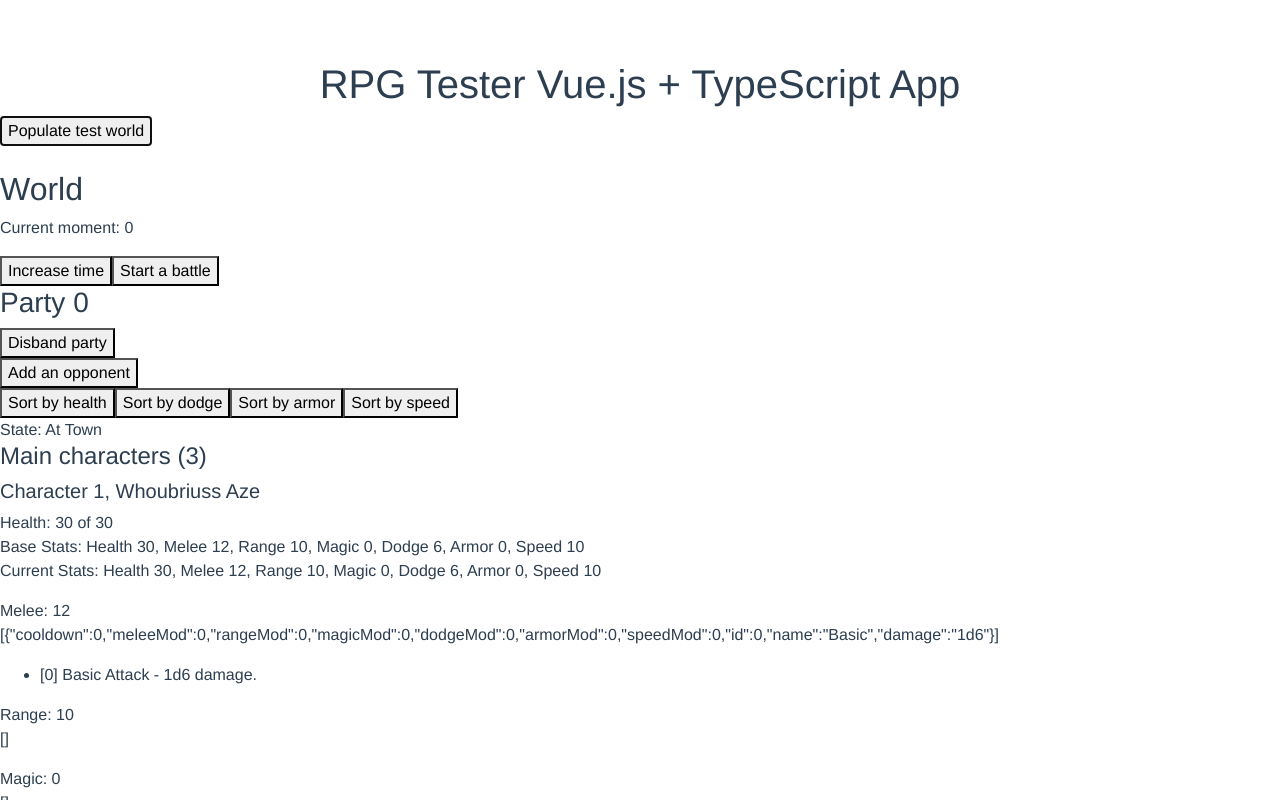
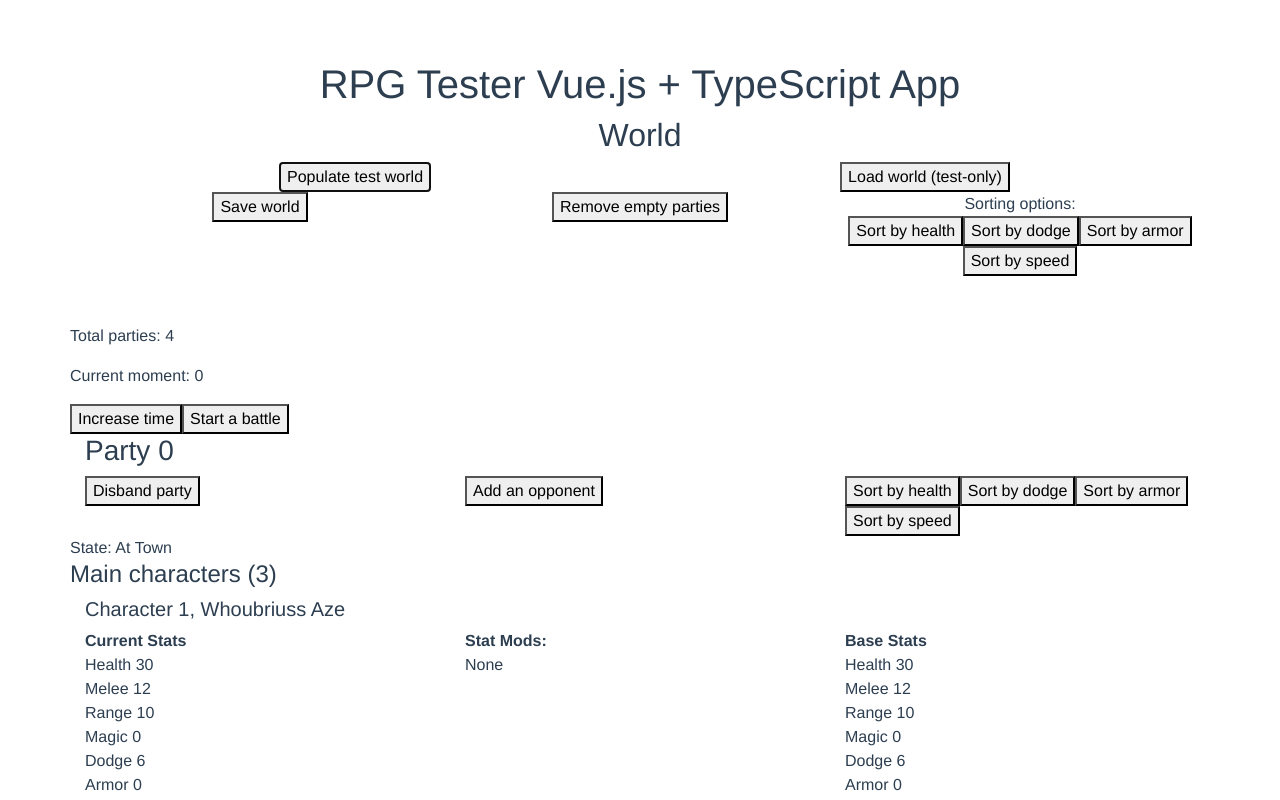
Before and after one commit to JamesSkemp/vuejs-tutorial, a Vue app: page / in a window 1280 px wide. Both pictures are taken after a click on the button "Populate test world". Shown: the top 800 px of the page. Built offline with nearby package versions, Linux system fonts and the light colour scheme.

Commit message:
Update display to leverage Bootstrap and tweak organization

```diff
--- a/src/components/CharacterDisplay.vue
+++ b/src/components/CharacterDisplay.vue
@@ -1,11 +1,35 @@
 <template>
-	<div>
+	<b-container>
+		<b-row>
+			<b-col>
 				<h5>Character {{ character.id }}, {{ character.name }}</h5>
+			</b-col>
+		</b-row>
+		<b-row align-v="start">
+			<b-col>
+				<strong>Current Stats</strong><br />
+				<span v-for="stat in currentStats()" :key="stat">
+					{{stat}}<br />
+				</span>
+			</b-col>
+			<b-col>
+				<strong>Stat Mods:</strong><br />
+				<span v-for="statMod in statMods()" :key="statMod">{{statMod}}<br /></span>
+			</b-col>
+			<b-col>
+				<strong>Base Stats</strong><br />
+				Health {{character.baseStats.health}}<br />
+				Melee {{character.baseStats.melee.value}}<br />
+				Range {{character.baseStats.range.value}}<br />
+				Magic {{character.baseStats.magic.value}}<br />
+				Dodge {{character.baseStats.dodge}}<br />
+				Armor {{character.baseStats.armor}}<br />
+				Speed {{character.baseStats.speed}}
+			</b-col>
+		</b-row>
+		<b-row>
 			<p>
 				Health: {{ character.currentHealth }} of {{ character.baseStats.health }}<br />
-			Base Stats: {{ baseStats }}<br />
-			<span v-html="statModifications"></span>
-			Current Stats: {{ currentStats }}<br />
 			</p>
 			<div v-if="character.lastAttack >= 0">Last attack: {{ character.lastAttack }}</div>
 			<div v-if="character.nextAttack >= 0">Next attack: {{ character.nextAttack }}</div>
@@ -28,7 +52,8 @@
 				</li>
 			</ul>
 			<p style="overflow-wrap: break-word;">{{ JSON.stringify(character) }}</p>
-	</div>
+		</b-row>
+	</b-container>
 </template>
 
 <script lang="ts">
@@ -42,10 +67,17 @@ export default class CharacterDisplay extends Vue {
 	@Prop() character!: Character;
 	baseStats = '';
 	statModifications = '';
-	currentStats = '';
 
 	created() {
 		this.refreshData();
+	}
+
+	currentStats() {
+		return getCurrentStats(this.character);
+	}
+
+	statMods() {
+		return getStatModifications(this.character);
 	}
 
 	displayAttackText(attack: Attack) {
@@ -69,11 +101,6 @@ export default class CharacterDisplay extends Vue {
 
 	refreshData() {
 		this.baseStats = getShortBaseStats(this.character);
-		this.statModifications = getStatModifications(this.character).trim();
-		if (this.statModifications !== '') {
-			this.statModifications = 'Modifications: ' + this.statModifications + '<br />';
-		}
-		this.currentStats = getCurrentStats(this.character);
 	}
 }
 </script>
--- a/src/components/PartyDisplay.vue
+++ b/src/components/PartyDisplay.vue
@@ -1,14 +1,25 @@
 <template>
-	<div class="partyBlock">
-		<h3>{{ partyHeading }}</h3>
+	<b-container>
+		<b-row>
+			<b-col>
+				<h3>Party {{this.party.id}}</h3>
+			</b-col>
+		</b-row>
+		<b-row>
+			<b-col>
 				<button v-on:click="displayDisbandParty">Disband party</button>
-		<br />
+			</b-col>
+			<b-col>
 				<button v-on:click="addOpponent">Add an opponent</button>
-		<br />
+			</b-col>
+			<b-col>
 				<button v-on:click="displaySortHealth">Sort by health</button>
 				<button v-on:click="displaySortDodge">Sort by dodge</button>
 				<button v-on:click="displaySortArmor">Sort by armor</button>
 				<button v-on:click="displaySortSpeed">Sort by speed</button>
+			</b-col>
+		</b-row>
+		<b-row>
 			<div>
 				State: {{ stateText }}
 				<div v-if="party.mainCharacters.length > 0">
@@ -27,7 +38,8 @@
 					</div>
 				</div>
 			</div>
-	</div>
+		</b-row>
+	</b-container>
 </template>
 
 <script lang="ts">
@@ -49,11 +61,9 @@ import Character from '../models/Character';
 export default class PartyDisplay extends Vue {
 	@Prop() private world!: World;
 	@Prop() private party!: Party;
-	partyHeading ='';
 	stateText = '';
 
 	created() {
-		this.partyHeading = `Party ${this.party.id}`;
 		this.stateText = partyStateToText(this.party.state);
 	}
 
@@ -96,9 +106,4 @@ export default class PartyDisplay extends Vue {
 </script>
 
 <style scoped>
-	.partyBlock {
-		/*display:inline-block;
-		vertical-align:top;
-		width:45%;*/
-	}
 </style>
--- a/src/components/WorldDisplay.vue
+++ b/src/components/WorldDisplay.vue
@@ -1,12 +1,49 @@
 <template>
+	<b-container>
+		<b-row>
+			<b-col>
+				<h2>World</h2>
+			</b-col>
+		</b-row>
+		<b-row>
+			<b-col>
+				<button v-on:click="populateTestWorld">Populate test world</button>
+			</b-col>
+			<b-col>
+				<button v-on:click="loadWorld">Load world (test-only)</button>
+			</b-col>
+		</b-row>
+		<b-row v-if="world && world.parties.length > 0">
+			<b-col>
+				<button v-if="world && world.parties.length > 0" v-on:click="saveWorld">Save world</button>
+			</b-col>
+			<b-col>
+				<button v-on:click="cleanParties">Remove empty parties</button>
+			</b-col>
+			<b-col>
+				Sorting options:<br />
+				<button v-on:click="displaySortByHealth">Sort by health</button>
+				<button v-on:click="displaySortByDodge">Sort by dodge</button>
+				<button v-on:click="displaySortByArmor">Sort by armor</button>
+				<button v-on:click="displaySortBySpeed">Sort by speed</button>
+			</b-col>
+		</b-row>
+		<b-row>
+			<b-col>
+			</b-col>
+			<b-col>
+			</b-col>
+			<b-col>
+			</b-col>
+		</b-row>
+		<b-row>
 			<div style="text-align:left;">
 				<div>
-			<button v-on:click="populateTestWorld">Populate test world</button>
 					<br /><br />
 					<div v-html="worldMessages"></div>
 				</div>
-		<h2>World</h2>
-		<template v-if="world">
+				<template v-if="world && world.parties.length > 0">
+					<p>Total parties: {{world.parties.length}}</p>
 					<p>Current moment: {{ worldMoment }}</p>
 					<button v-on:click="increaseTime">Increase time</button>
 					<button v-on:click="startBattle">Start a battle</button>
@@ -15,13 +52,10 @@
 					</div>
 				</template>
 				<button v-on:click="refreshDisplay">Refresh display</button>
-		<button v-on:click="cleanParties">Remove empty parties</button>
 				<br />
-		<button v-on:click="displaySortByHealth">Sort by health</button>
-		<button v-on:click="displaySortByDodge">Sort by dodge</button>
-		<button v-on:click="displaySortByArmor">Sort by armor</button>
-		<button v-on:click="displaySortBySpeed">Sort by speed</button>
 			</div>
+		</b-row>
+	</b-container>
 </template>
 
 <script lang="ts">
@@ -155,8 +189,50 @@ export default class WorldDisplay extends Vue {
 		//this.$forceUpdate();
 	}
 
+	saveWorld(): boolean {
+		localStorage.setItem('mainWorld', JSON.stringify(this.world));
+		console.log(localStorage.getItem('mainWorld'));
+	}
+
+	loadWorld(): boolean {
+		const savedWorld: World = JSON.parse(localStorage.getItem('mainWorld'));
+
+		console.log(this.isEquivalent(this.world, savedWorld));
+		// TODO actually load world - world may need to be manually added, but remaining items just assigned over?
+	}
+
 	startBattle(): void {
 		// TODO start battle
+	}
+
+	isEquivalent(a, b) {
+		// Create arrays of property names
+		const aProps = Object.getOwnPropertyNames(a);
+		const bProps = Object.getOwnPropertyNames(b);
+
+		let equivalent = true;
+		const differences: string[] = [];
+
+		// If number of properties is different,
+		// objects are not equivalent
+		if (aProps.length != bProps.length) {
+			equivalent = false;
+		}
+
+		for (let i = 0; i < aProps.length; i++) {
+			const propName = aProps[i];
+
+			// If values of same property are not equal,
+			// objects are not equivalent
+			if (a[propName] !== b[propName]) {
+				differences.push(propName);
+				equivalent = false;
+			}
+		}
+
+		// If we made it this far, objects
+		// are considered equivalent
+		return { equivalent, differences };
 	}
 }
 </script>
--- a/src/utilities/CharacterUtilities.ts
+++ b/src/utilities/CharacterUtilities.ts
@@ -260,11 +260,11 @@ export function getShortBaseStats(character: Character): string {
 	return `Health ${character.baseStats.health}, Melee ${character.baseStats.melee.value}, Range ${character.baseStats.range.value}, Magic ${character.baseStats.magic.value}, Dodge ${character.baseStats.dodge}, Armor ${character.baseStats.armor}, Speed ${character.baseStats.speed}`;
 }
 
-export function getCurrentStats(character: Character): string {
-	return `Health ${character.currentHealth}, Melee ${getCurrentMelee(character)}, Range ${getCurrentRange(character)}, Magic ${getCurrentMagic(character)}, Dodge ${getCurrentDodge(character)}, Armor ${getCurrentArmor(character)}, Speed ${getCurrentSpeed(character)}`;
+export function getCurrentStats(character: Character): string[] {
+	return [`Health ${character.currentHealth}`, `Melee ${getCurrentMelee(character)}`, `Range ${getCurrentRange(character)}`, `Magic ${getCurrentMagic(character)}`, `Dodge ${getCurrentDodge(character)}`, `Armor ${getCurrentArmor(character)}`, `Speed ${getCurrentSpeed(character)}`];
 }
 
-export function getStatModifications(character: Character): string {
+export function getStatModifications(character: Character, emptyMessage: string = 'None'): string[] {
 	let healthMods = '';
 	let damageMods = '';
 	let meleeMods = '';
@@ -308,5 +308,9 @@ export function getStatModifications(character: Character): string {
 	}
 
 	let results = [healthMods, damageMods, meleeMods, rangeMods, magicMods, dodgeMods, armorMods,speedMods];
-	return results.filter(m => m.length > 0).join(', ');
+	results = results.filter(m => m.length > 0);
+	if (results.length === 0 && emptyMessage !== '') {
+		results.push(emptyMessage);
+	}
+	return results;
 }
--- a/src/utilities/PartyUtilities.ts
+++ b/src/utilities/PartyUtilities.ts
@@ -52,6 +52,7 @@ export function resolvePartyMoment(party: Party, currentMoment: number): string[
 			characters = characters.concat(party.mainCharacters);
 			characters = characters.concat(party.opponents);
 
+			//console.log(JSON.stringify(characters));
 			//console.log(JSON.stringify(characters.filter(c => c.currentHealth > 0 && c.nextAttack <= currentMoment)));
 			const charactersActingThisTurn = sortBySpeed(characters.filter(c =>
 				c.currentHealth > 0 && c.nextAttack <= currentMoment
```
Lines whose indentation alone changed are shown as unchanged.
